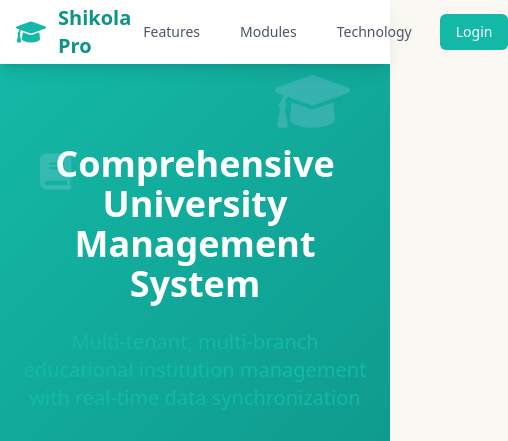
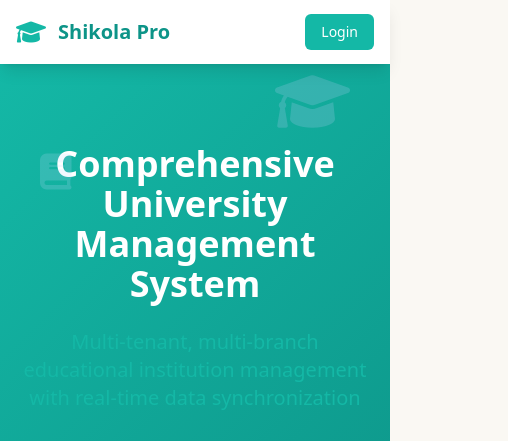
Before and after one commit to mmushibi/shikolapro, a website: page index.html in a window 390 px wide. Shown: the top 441 px of the page, 508 px wide, since content can reach past the window. Drawn offline with nearby package versions, Linux system fonts and the light colour scheme.

Commit message:
Improve navigation and floating animations
🎨 UI Enhancements:
- Added left-0 right-0 to navigation for full width
- Updated floating animation colors to match new theme
- Improved navigation positioning and responsiveness
- Enhanced visual consistency with color scheme

🔧 Technical Updates:
- Fixed navigation positioning for better mobile experience
- Updated floating elements with teal/ocean colors
- Maintained smooth animations and transitions
- Ensured proper z-index layering

✅ Visual consistency maintained across all elements

```diff
--- a/index.html
+++ b/index.html
@@ -64,10 +64,7 @@
                     <span class="font-bold text-xl text-ocean">Shikola Pro</span>
                 </div>
                 <div class="flex items-center space-x-4">
-                    <a href="#features" class="text-gray-600 hover:text-teal px-3 py-2 rounded-md text-sm font-medium" title="View Features">Features</a>
-                    <a href="#modules" class="text-gray-600 hover:text-teal px-3 py-2 rounded-md text-sm font-medium" title="View Modules">Modules</a>
-                    <a href="#tech" class="text-gray-600 hover:text-teal px-3 py-2 rounded-md text-sm font-medium" title="View Technology">Technology</a>
-                    <a href="frontend/src/pages/signin.html" class="bg-teal hover:bg-ocean text-white px-4 py-2 rounded-md text-sm font-medium" title="Login to Shikola Pro">Login</a>
+                   <a href="frontend/src/pages/signin.html" class="bg-teal hover:bg-ocean text-white px-4 py-2 rounded-md text-sm font-medium" title="Login to Shikola Pro">Login</a>
                 </div>
             </div>
         </div>
```
